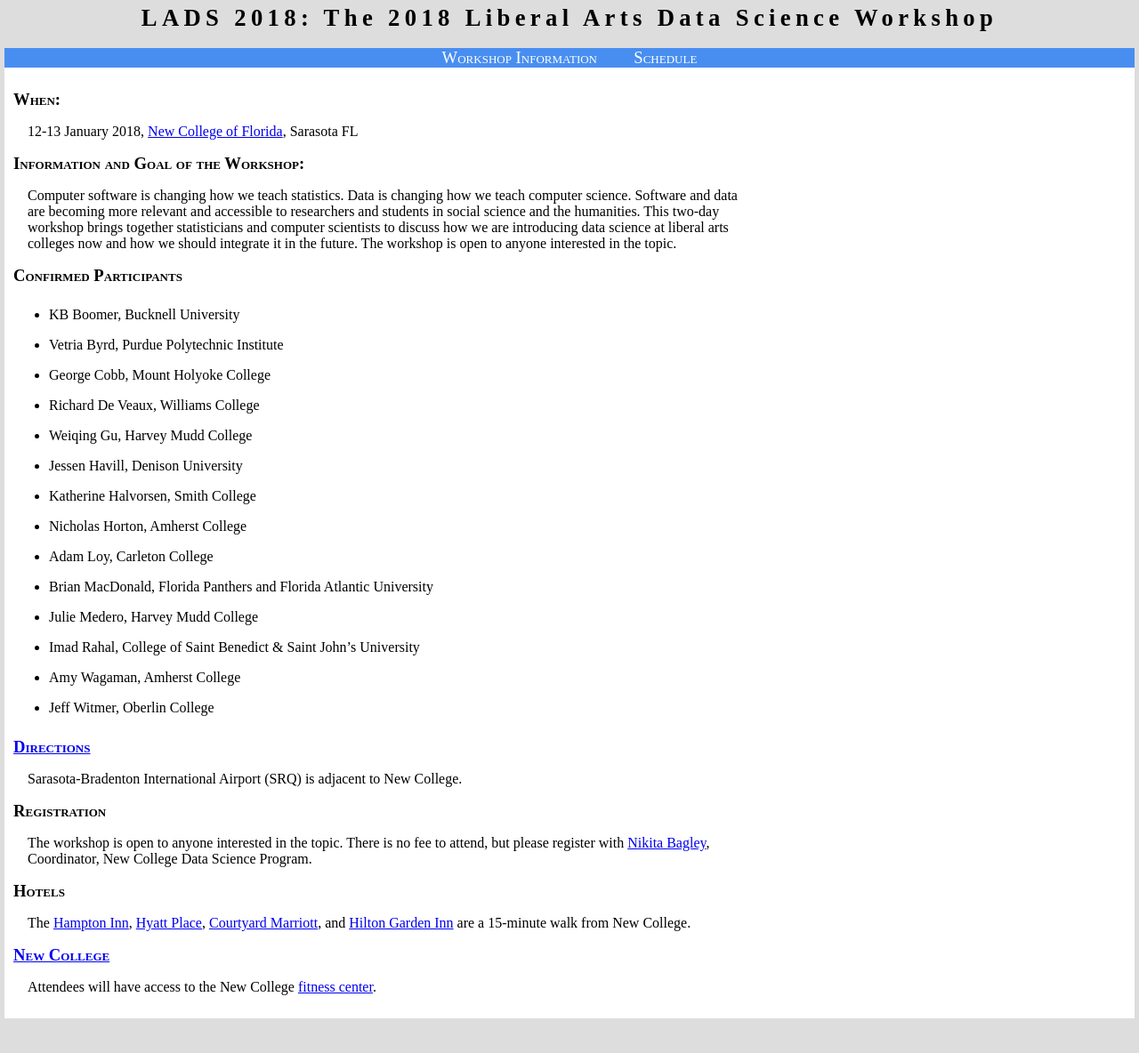
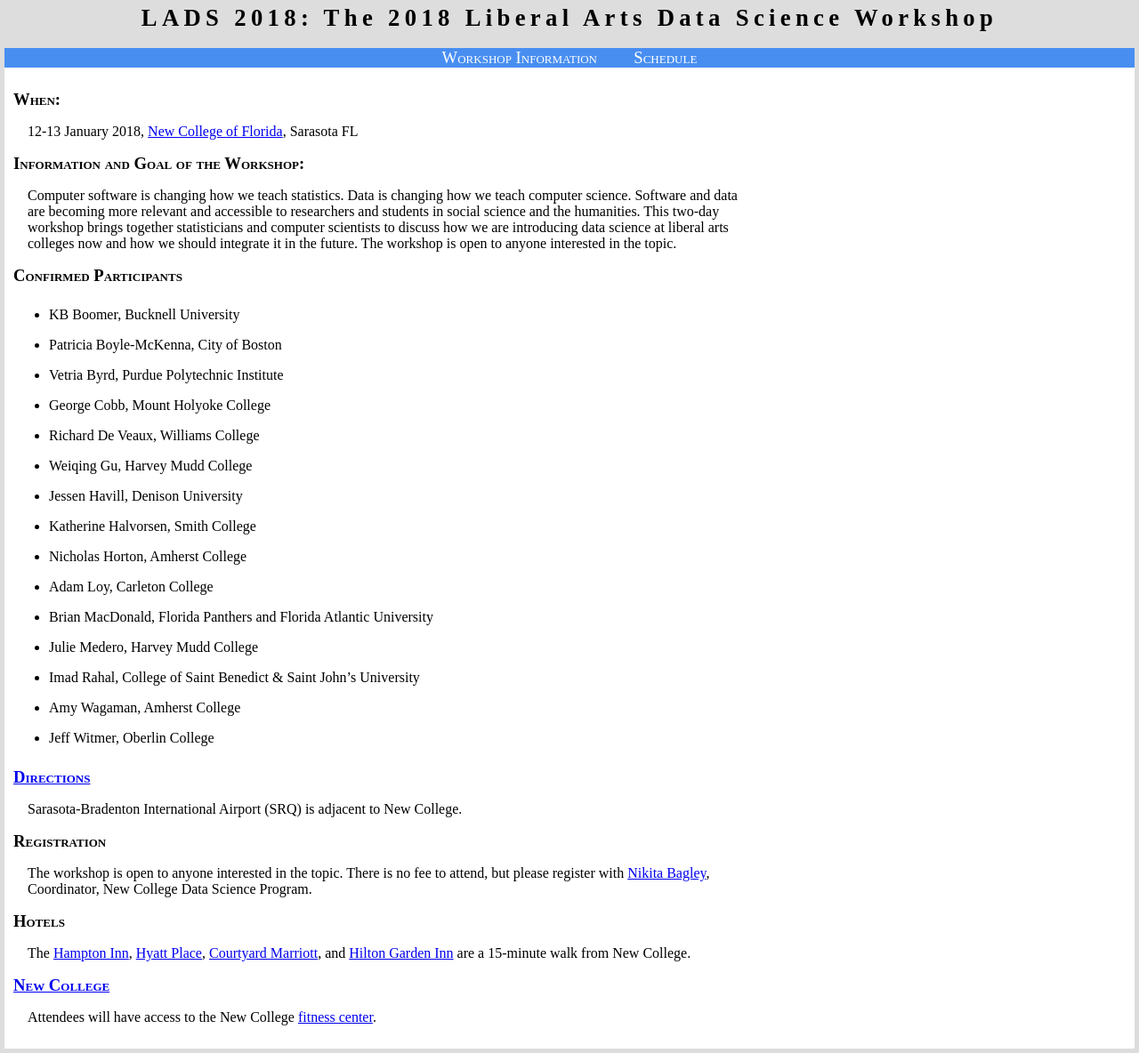
Before and after one commit to davidwgillman/davidwgillman.github.io, a Jekyll site: the page built from ladsworkshop/index.md, in a window 1280 px wide. Shown: the whole page at 89% size. Built offline with Jekyll 4.4.1, drawn with Linux system fonts in a browser that asks for light colours; before the commit the page ends 1150 px from its top, so only the background shows below that.

Commit message:
add Patricia

```diff
--- a/ladsworkshop/index.md
+++ b/ladsworkshop/index.md
@@ -15,6 +15,7 @@ Computer software is changing how we teach statistics. Data is changing how we t
 ## Confirmed Participants
 
 - KB Boomer, Bucknell University
+- Patricia Boyle-McKenna, City of Boston
 - Vetria Byrd, Purdue Polytechnic Institute
 - George Cobb, Mount Holyoke College
 - Richard De Veaux, Williams College
```
